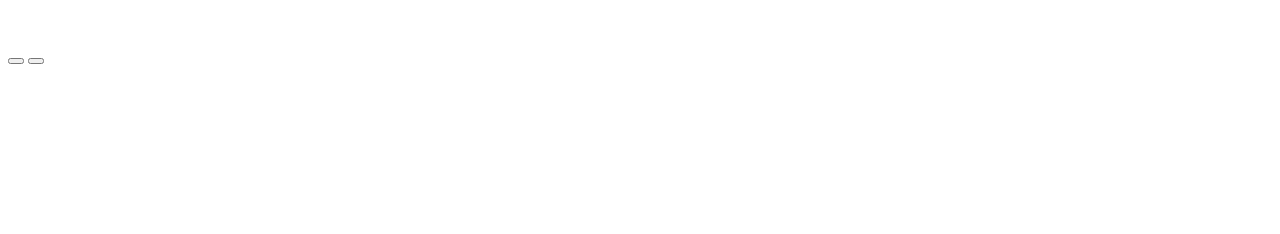
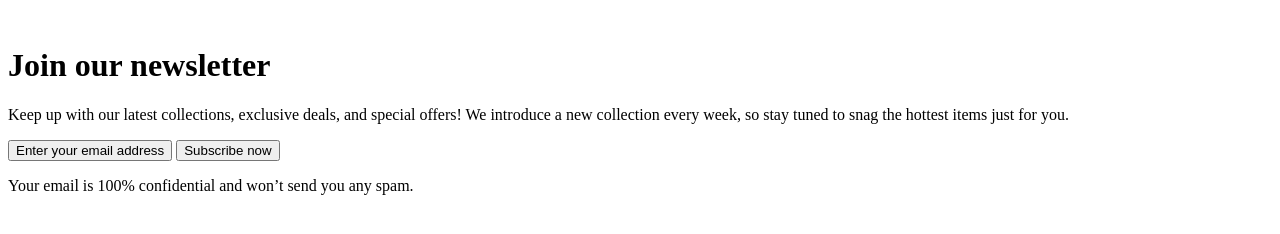
Before and after one commit to castellsJuan/newsletter, a plain HTML site: page index.html in a window 1280 px wide. Drawn offline with Linux system fonts and the light colour scheme.

Commit message:
se agrega texto

```diff
--- a/index.html
+++ b/index.html
@@ -7,13 +7,13 @@
 </head>
 <body>
     <img src="" alt="">
-    <h1></h1>
-    <p></p>
+    <h1>Join our newsletter</h1>
+    <p>Keep up with our latest collections, exclusive deals, and special offers! We introduce a new collection every week, so stay tuned to snag the hottest items just for you.</p>
     <div>
         <form action="">
-            <button type="submit"></button>
-            <button type="submit"></button>
-            <p></p>
+            <button type="submit">Enter your email address</button>
+            <button type="submit">Subscribe now</button>
+            <p>Your email is 100% confidential and won’t send you any spam.</p>
         </form>
     </div>
 </body>
```
